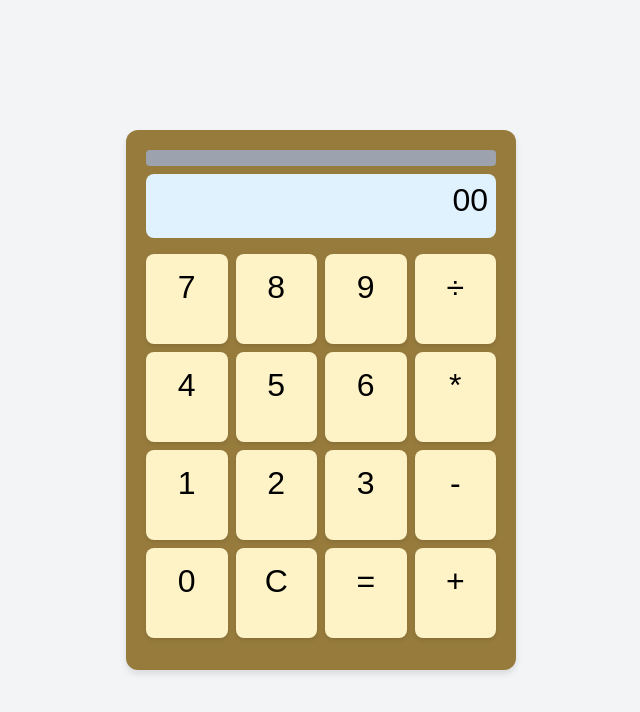
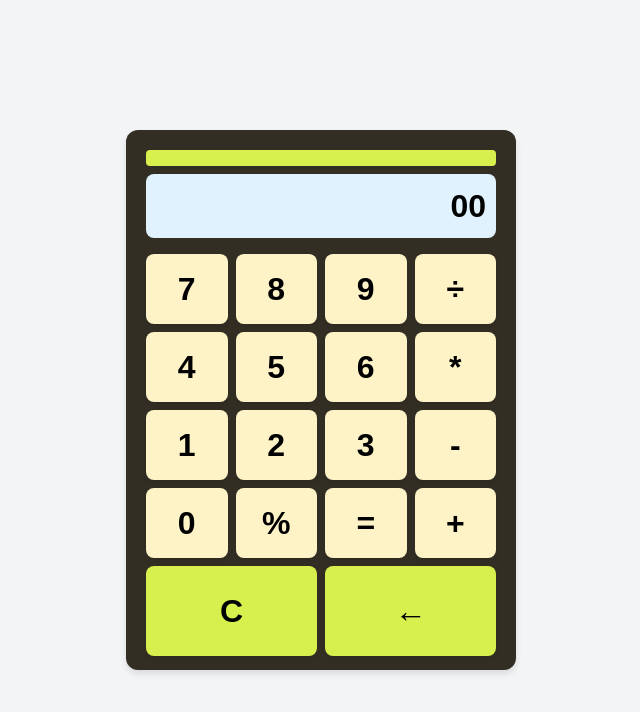
Before and after one commit to jeanran/Calculator_project, a plain HTML site: page index.html in a window 1280 px wide. Shown: the whole page, without its empty margins (319-959 px from the left). Drawn offline with Linux system fonts and the light colour scheme.

Commit message:
initial commit

```diff
--- a/index.html
+++ b/index.html
@@ -7,9 +7,9 @@
     <link rel="stylesheet" href="mystyle.css">
 </head>
 <body>
-    <div class="calculator">
-        <div class="solar-panel"></div>
-        <div class="display">00</div>
+    <div class="calcu_box">
+        <div class="top_panel"></div>
+        <div class="dsply">00</div>
         <div class="grid">
             <div class="button">7</div>
             <div class="button">8</div>
@@ -24,9 +24,12 @@
             <div class="button">3</div>
             <div class="button">-</div>
             <div class="button">0</div>
-            <div class="button">C</div>
+            <div class="button">%</div>
             <div class="button">=</div>
             <div class="button">+</div>
+
+            <div class="button clear_btn">C</div>
+            <div class="button backspace_btn">←</div>
         </div>
     </div>
     <script src="javascript.js"></script>
--- a/javascript.js
+++ b/javascript.js
@@ -6,17 +6,22 @@ buttons.forEach(button => {
         const value = button.textContent;
 
         if (value === '=') {
-
             try {
                 display.textContent = eval(display.textContent.replace('x', '*').replace('÷', '/'));
             } catch {
                 display.textContent = 'Error';
             }
         } else if (value === 'C') {
+            display.textContent = '';
+        } else if (value === '%') {
 
-            display.textContent = '';
+            if (display.textContent) {
+                display.textContent = eval(display.textContent) / 100;
+            }
+        } else if (value === '←') {
+
+            display.textContent = display.textContent.slice(0, -1);
         } else {
-
             if (display.textContent === '') {
                 display.textContent = value;
             } else {
--- a/mystyle.css
+++ b/mystyle.css
@@ -7,10 +7,10 @@ body {
     margin: 0;
 }
 
-.calculator {
-    background-color: #977b3d;
+.calcu_box {
+    background-color: #332e24;
     font-family: Arial, sans-serif;
-    font-weight: semi-bolder;
+    font-weight: bold;
     border-radius: 12px;
     padding: 20px;
     box-shadow: 0 4px 6px rgba(0, 0, 0, 0.1);
@@ -18,7 +18,7 @@ body {
     height: 500px;
 }
 
-.display {
+.dsply {
     background-color: #e0f2fe;
     border-radius: 0.5rem;
     padding: 0.5rem;
@@ -26,10 +26,14 @@ body {
     font-size: 2rem;
     margin-bottom: 1rem;
     height: 3rem;
+    display: flex;
+    align-items: center;
+    justify-content: flex-end;
+    padding-right: 10px;
 }
 
-.solar-panel {
-    background-color: #9ca3af;
+.top_panel {
+    background-color: #d7f04d;
     height: 1rem;
     border-radius: 0.25rem;
     margin-bottom: 0.5rem;
@@ -50,10 +54,32 @@ body {
     box-shadow: 0 2px 4px rgba(0, 0, 0, 0.1);
     cursor: pointer;
     transition: background-color 0.2s;
-    height: 60px;
-
+    height: 40px;
+    display: flex;
+    align-items: center;
+    justify-content: center;
 }
 
 .button:hover {
-    background-color: #fcd34d
+    background-color: #fcd34d;
 }
+
+.button.operator {
+    background-color: #facc15;
+}
+
+.clear_btn, .backspace_btn {
+    background-color: #d7f04d;
+    height: 60px;
+    display: flex;
+    align-items: center;
+    justify-content: center;
+}
+
+.clear_btn {
+    grid-column: span 2;
+}
+
+.backspace_btn {
+    grid-column: span 2;
+}
```
